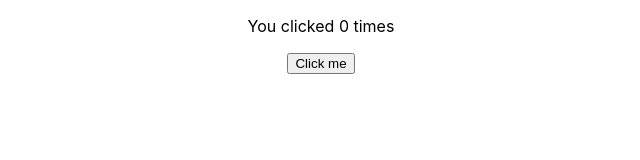
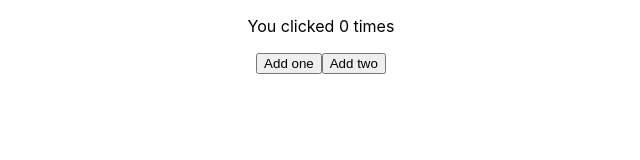
Before and after one commit to Sriram000/interactive-demo, a React (Create React App) app: page / in a window 1280 px wide. Shown: the top 160 px of the page, without its empty margins (319-959 px from the left). Built offline with nearby package versions, Linux system fonts and the light colour scheme.

Commit message:
Improved, example.

```diff
--- a/src/components/example.js
+++ b/src/components/example.js
@@ -2,18 +2,19 @@ import React, { useState } from 'react';
 
 function Example() {
     // Declare a new state variable, which we'll call "count"
-    const [count, setCount] = useState(0);
-    const handleClick = () => {
-        // console.log(count);
-          setCount(count + 1);
+    const [state, setState] = useState({ count: 0 });
+    const addOne = () => {
+          setState({count: state.count + 1});
+    }
+    const addTwo = () => {
+        setState({count: state.count + 2});
     }
 
     return (
         <div>
-            <p>You clicked {count} times</p>
-            <button onClick={ handleClick }>
-            Click me
-            </button>
+            <p>You clicked { state.count } times</p>
+            <button onClick={ addOne }> Add one </button>
+            <button onClick={ addTwo }> Add two </button>
         </div>
         );
     }
```
